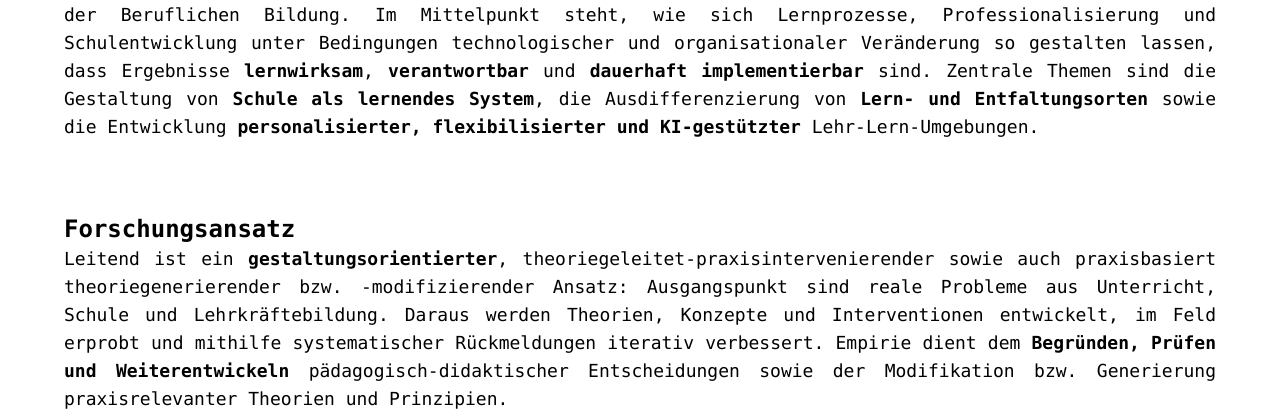
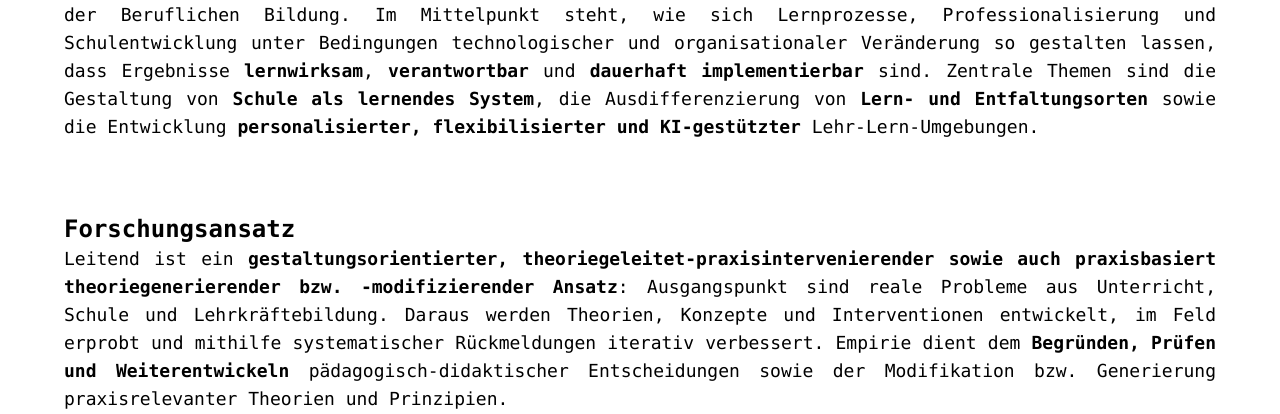
Before and after one commit to MoritzDier/lab, a website: page forschung.html in a window 1280 px wide. Shown: the part 386-800 px from the top of the page. Drawn offline with nearby package versions, Linux system fonts and the light colour scheme.

Commit message:
Fix formatting of strong tag in forschung.html

```diff
--- a/forschung.html
+++ b/forschung.html
@@ -116,7 +116,7 @@
             <h2 class="tw-mt-10 tw-text-2xl tw-font-semibold">Forschungsansatz</h2>
 
             <p class="tw-text-lg tw-leading-relaxed tw-text-justify">
-              Leitend ist ein <strong>gestaltungsorientierter</strong>, theoriegeleitet-praxisintervenierender sowie auch praxisbasiert theoriegenerierender bzw. -modifizierender Ansatz:
+              Leitend ist ein <strong>gestaltungsorientierter, theoriegeleitet-praxisintervenierender sowie auch praxisbasiert theoriegenerierender bzw. -modifizierender Ansatz</strong>:
               Ausgangspunkt sind reale Probleme aus Unterricht, Schule und Lehrkräftebildung. Daraus werden Theorien, Konzepte und Interventionen entwickelt,
               im Feld erprobt und mithilfe systematischer Rückmeldungen iterativ verbessert. Empirie dient dem
               <strong>Begründen, Prüfen und Weiterentwickeln</strong> pädagogisch-didaktischer Entscheidungen sowie der Modifikation bzw.
```
